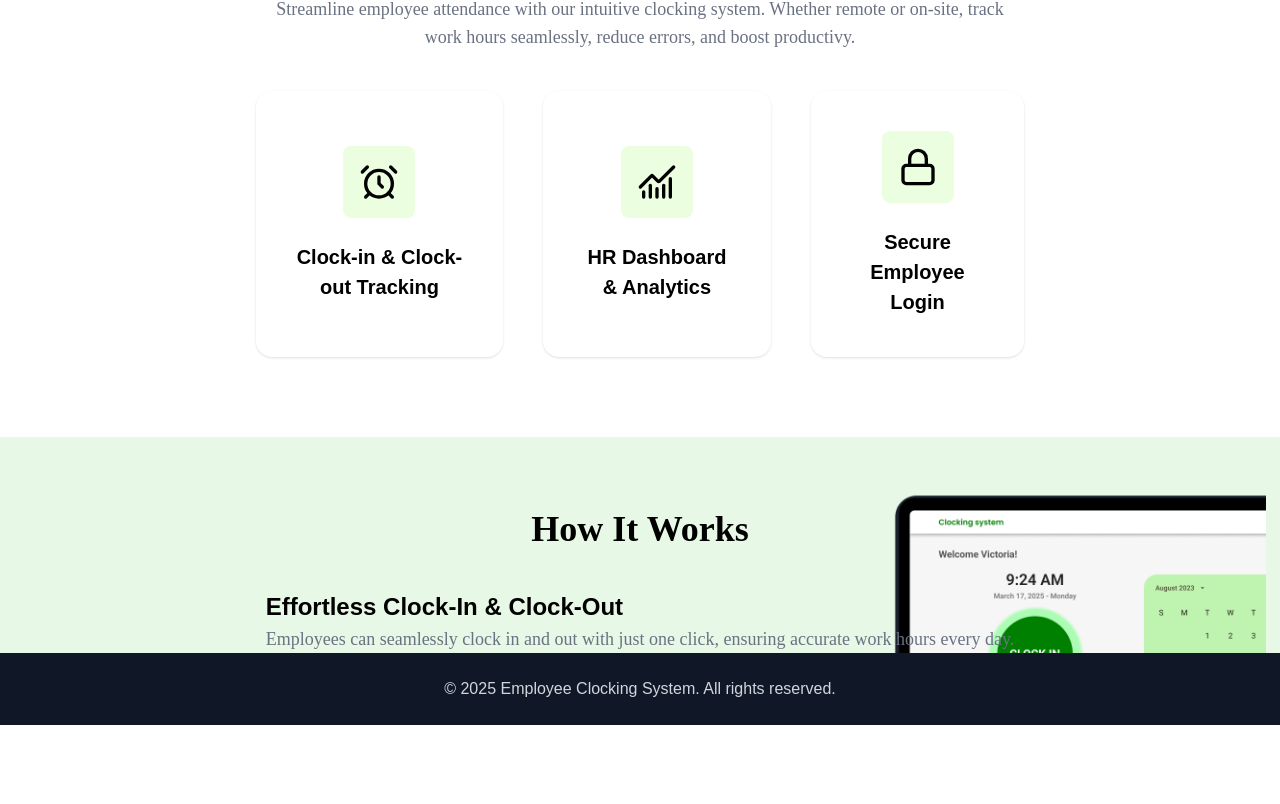
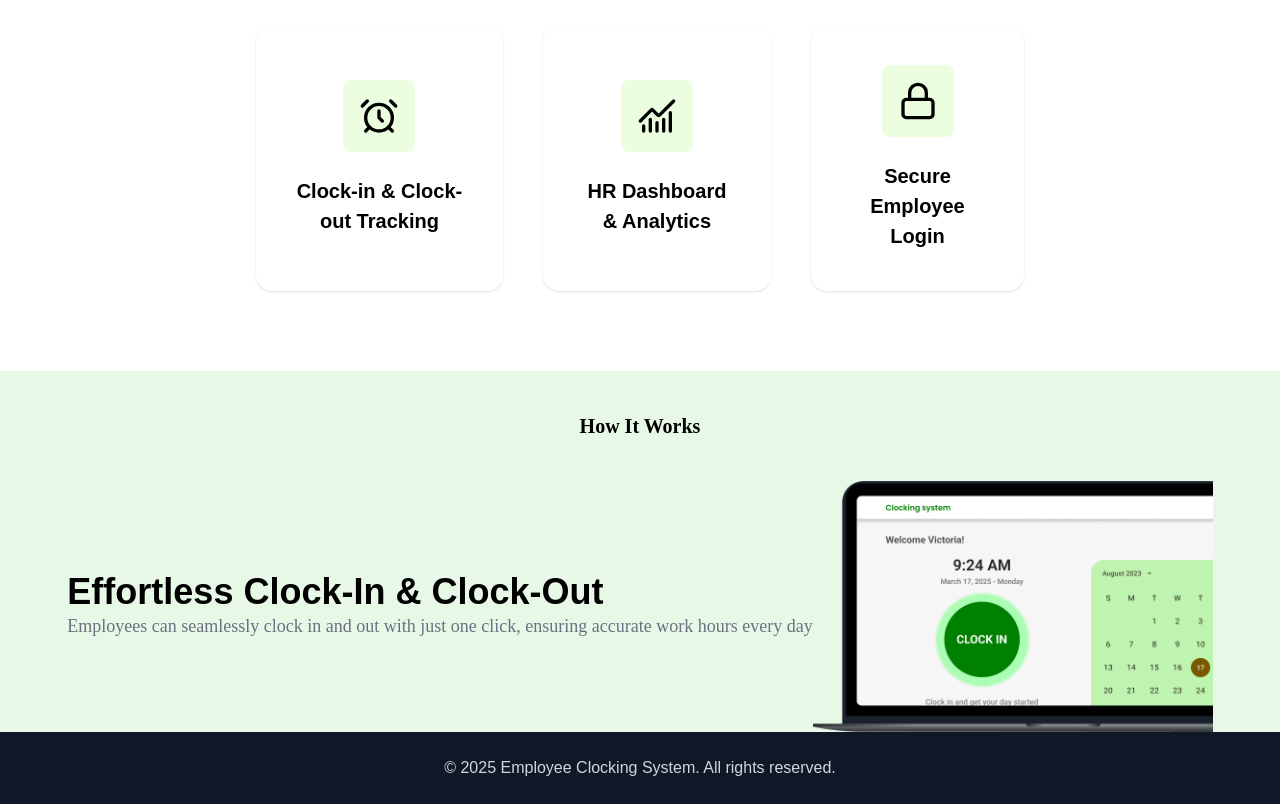
Before and after one commit to erasmuseobeth/employee-clocking-system, a Next.js app: page / in a window 1280 px wide. Shown: the part 713-1517 px from the top of the page. Before the commit the page ends 1438 px from the top, so only its background shows below. Built offline with nearby package versions, Linux system fonts and the light colour scheme.

Commit message:
fix: removed header from home page

```diff
--- a/app/page.tsx
+++ b/app/page.tsx
@@ -9,26 +9,6 @@ import { LuLock } from "react-icons/lu";
 export default function Home() {
   return (
     <main className="min-h-screen bg-white">
-      {/* Navbar */}
-      <nav className="w-full bg-white shadow-md p-4">
-        <div className="max-w-[90%] mx-auto flex justify-between items-center">
-          <div className="flex items-center">
-            <Image src="/Logo-victoria.png" alt="Logo" width={24} height={24}/>
-          <h1 className="text-2xl font-bold text-gray-900">Clocking System</h1>
-          </div>
-
-          <div className="text-lg flex items-center gap-x-4 font-medium">
-            <a href="/login" className="text-gray-700 hover:text-primary mr-4">Home</a>
-            <a href="/login" className="text-gray-700 hover:text-primary mr-4">Features</a>
-            <a href="/login" className="text-gray-700 hover:text-primary mr-4">Pricing</a>
-            <a href="/login" className="text-gray-700 hover:text-primary mr-4">Login</a>
-            <a className="px-4 py-[5px] cursor-pointer bg-primary rounded-lg inline-flex justify-center items-center gap-2.5">
-            <div className="justify-start text-white text-base font-normal font-['Poppins']">Get Started</div></a>
-            <div className="text-black text-3xl"><MdOutlineWbSunny /></div>
-          </div>
-        </div>
-      </nav>
-
     {/* Hero Section */}
 
     <div className="p-20 flex items-center justify-center">
@@ -91,25 +71,25 @@ export default function Home() {
 
       {/* How it works */}
 
-      <div className="bg-[#E7F8E6] text-black relative overflow-hidden">
-  <h2 className="mt-8 text-4xl font-['Poppins'] text-center font-semibold pt-10">How It Works</h2>
+      <div className="bg-[#E7F8E6] text-black">
+      <h2 className="mt-8 text-[20px] font-['Poppins'] text-center font-semibold pt-10">How It Works</h2>
 
-  <div className="mt-10 flex justify-center items-center relative max-w-6xl mx-auto">
-    {/* Text Content */}
-    <div className="flex flex-col z-10">
-      <h3 className="text-[24px] font-bold">Effortless Clock-In & Clock-Out</h3>
-      <p className="font-medium max-w-3xl text-gray-500 text-lg font-['Poppins']">
-        Employees can seamlessly clock in and out with just one click, ensuring accurate work hours every day.
-      </p>
-    </div>
+      <div className="mt-10 flex m-auto justify-center items-center">
+        <div className="flex flex-col">
+        <h3 className="text-4xl font-bold">Effortless Clock-In & Clock-Out</h3>
+        <p className="font-medium max-w-3xl text-gray-500 text-lg font-['Poppins']">Employees can seamlessly clock in and out with just one click, ensuring accurate work hours every day</p>
+          </div>
 
-    {/* Overlapping Laptop Image */}
-    <div className="absolute right-[-50px] top-1/2 transform -translate-y-1/2">
-      <Image src="/laptop.png" alt="Logo" width={400} height={80} />
-    </div>
-  </div>
-</div>
+          <div>
+            <Image src="/laptop.png" alt="Logo" width={400} height={80}/>
+          </div>
 
+          <div>
+
+          </div>
+      </div>
+
+      </div>
 
       {/* Footer */}
       <footer className="text-center py-6 bg-gray-900 text-gray-300">
```
